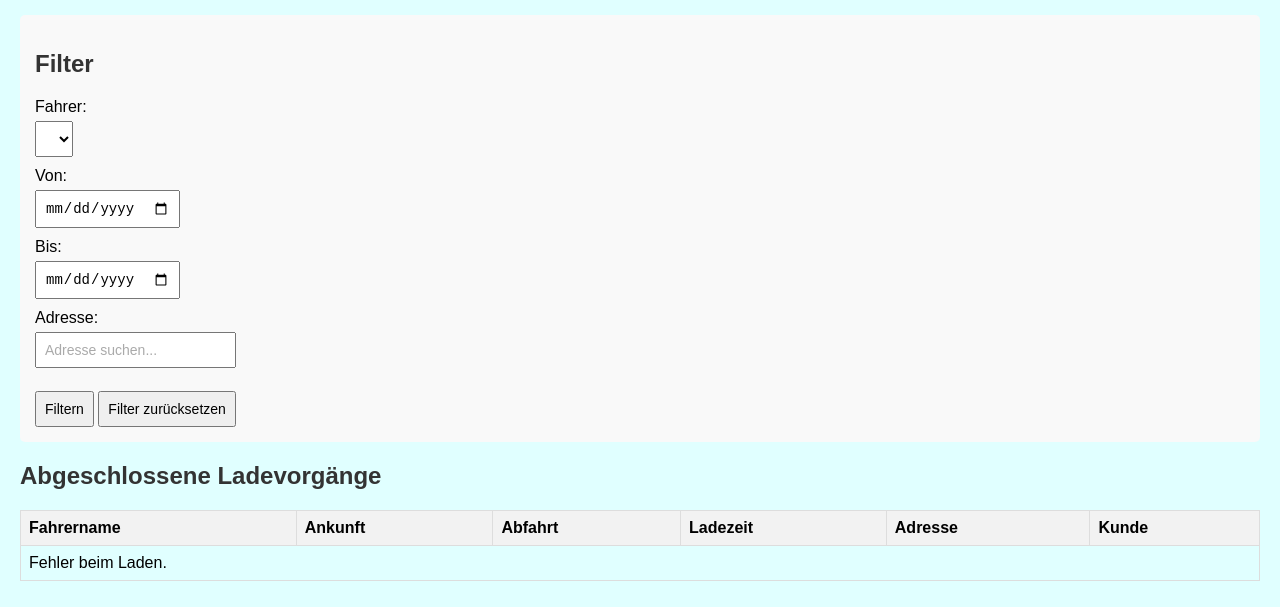
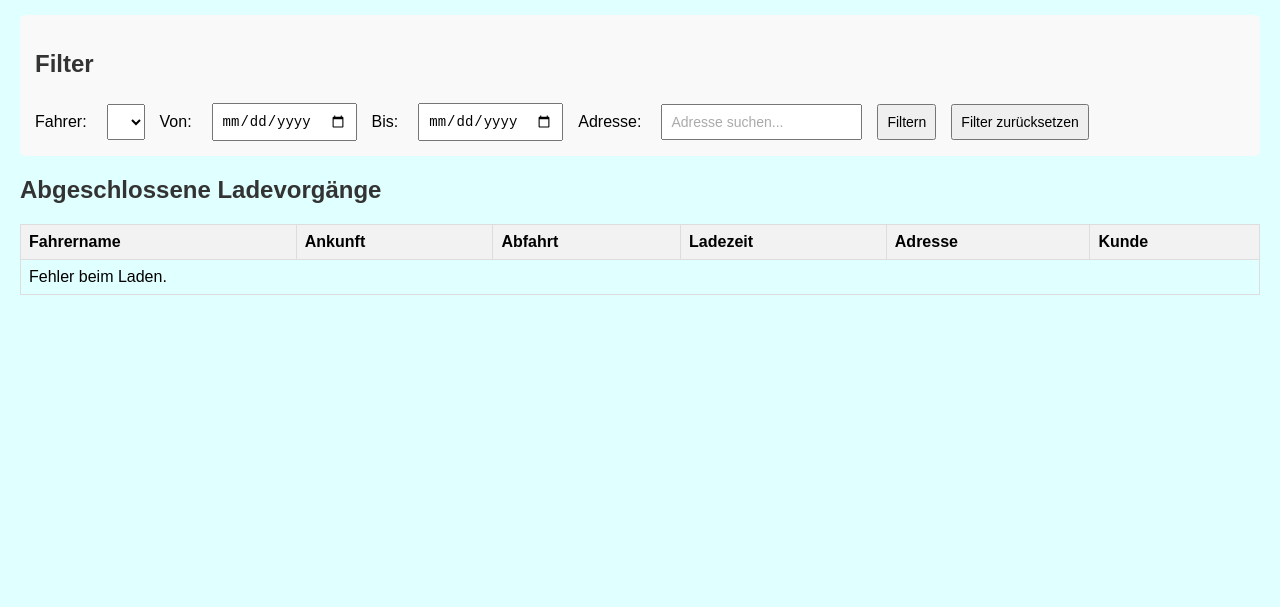
Before and after one commit to NorbertDerHorvath/haas-server, a website: page public/index.html in a window 1280 px wide. Both pictures are taken after a click on the button "Filter zurücksetzen". Shown: the part 65-672 px from the top of the page. Drawn offline with Linux system fonts and the light colour scheme; no server answers.

Commit message:
szepitkezes megint

```diff
--- a/public/index.html
+++ b/public/index.html
@@ -23,16 +23,22 @@
             padding: 15px;
             border-radius: 5px;
             margin-bottom: 20px;
+            /* ÚJ: Flexbox a vízszintes elrendezéshez */
+            display: flex;
+            flex-wrap: wrap;
+            align-items: center;
+            gap: 15px; /* Térköz az elemek között */
+        }
+        .filter-section h2 {
+            width: 100%; /* A "Filter" cím teljes szélességű */
+            margin-bottom: 10px;
         }
         .filter-section label {
-            margin-right: 10px;
-            display: block;
-            margin-top: 10px;
+            margin-right: 5px; /* Kisebb margó a címke és a mező között */
         }
         .filter-section input, .filter-section select, .filter-section button {
             padding: 8px;
             font-size: 14px;
-            margin-top: 5px;
         }
         table {
             border-collapse: collapse;
@@ -62,6 +68,7 @@
         .saved {
             background-color: #90EE90 !important; /* Halványzöld */
         }
+
         /* Placeholder szöveg halványítása */
         ::placeholder { /* Chrome, Firefox, Opera, Safari 10.1+ */
             color: #aaa;
@@ -97,6 +104,7 @@
 
     <div class="filter-section">
         <h2>Filter</h2>
+
         <label for="driverFilter">Fahrer:</label>
         <select id="driverFilter"></select>
 
@@ -109,7 +117,6 @@
         <label for="addressSearch">Adresse:</label>
         <input type="text" id="addressSearch" placeholder="Adresse suchen...">
 
-        <br><br>
         <button id="filterButton">Filtern</button>
         <button id="resetButton">Filter zurücksetzen</button>
     </div>
@@ -133,7 +140,7 @@
         const driverFilter = document.getElementById('driverFilter');
         const startDate = document.getElementById('startDate');
         const endDate = document.getElementById('endDate');
-        const addressSearch = document.getElementById('addressSearch'); // ÚJ
+        const addressSearch = document.getElementById('addressSearch');
         const filterButton = document.getElementById('filterButton');
         const resetButton = document.getElementById('resetButton');
         const tableBody = document.getElementById('sessionsTableBody');
@@ -161,13 +168,13 @@
             const driver = driverFilter.value;
             const start = startDate.value;
             const end = endDate.value;
-            const address = addressSearch.value; // ÚJ
+            const address = addressSearch.value;
 
             let url = '/api/work-sessions?';
             if (driver) url += `driver=${encodeURIComponent(driver)}&`;
             if (start) url += `startDate=${start}&`;
             if (end) url += `endDate=${end}&`;
-            if (address) url += `address=${encodeURIComponent(address)}&`; // ÚJ
+            if (address) url += `address=${encodeURIComponent(address)}&`;
 
             try {
                 const response = await fetch(url);
@@ -256,11 +263,9 @@
             driverFilter.value = '';
             startDate.value = '';
             endDate.value = '';
-            addressSearch.value = ''; // ÚJ
+            addressSearch.value = '';
             fetchWorkSessions();
         }
-
-
 
         filterButton.addEventListener('click', fetchWorkSessions);
         resetButton.addEventListener('click', resetFilters);
```
